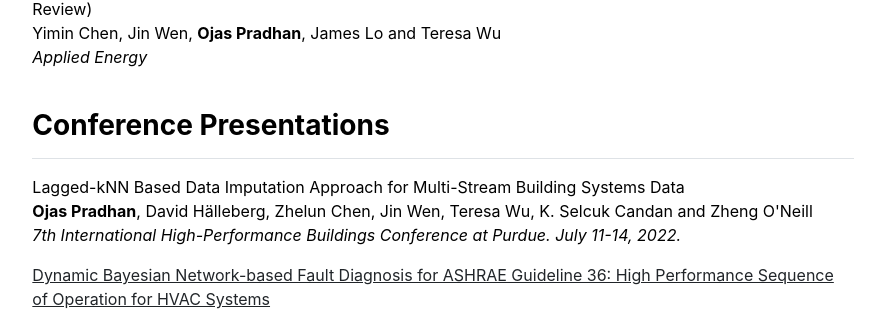
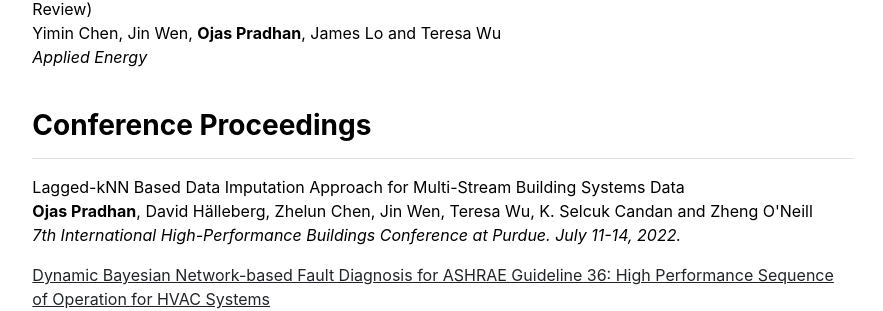
Before and after one commit to pradhanojas/pradhanojas.github.io, a Jekyll site: the page built from publications.md, in a window 1280 px wide. Shown: the part 585-896 px from the top of the page, without its empty margins (197-1080 px from the left). Built offline with Jekyll 4.4.1, drawn with Linux system fonts in a browser that asks for light colours.

Commit message:
Update publications.html

```diff
--- a/_includes/publications.html
+++ b/_includes/publications.html
@@ -18,7 +18,7 @@
     <br><em>Applied Energy</em></p>
 
     <br>
-    <h3 class="fw-bold border-bottom pb-3 mb-3">Conference Presentations</h3>
+    <h3 class="fw-bold border-bottom pb-3 mb-3">Conference Proceedings</h3>
 
     <p>Lagged-kNN Based Data Imputation Approach for Multi-Stream Building Systems Data
     <br><b>Ojas Pradhan</b>, David Hälleberg, Zhelun Chen, Jin Wen, Teresa Wu, K. Selcuk Candan and Zheng O'Neill
```
